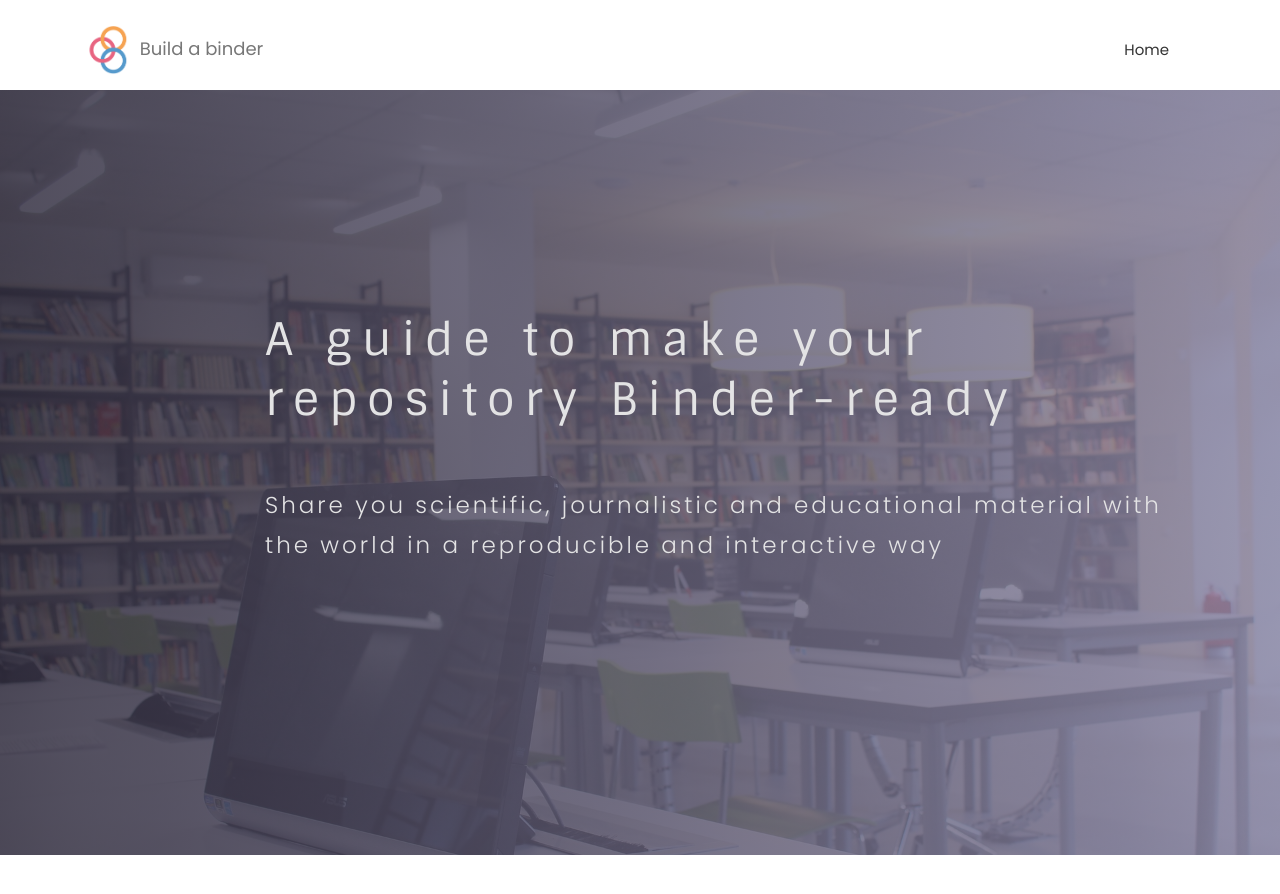
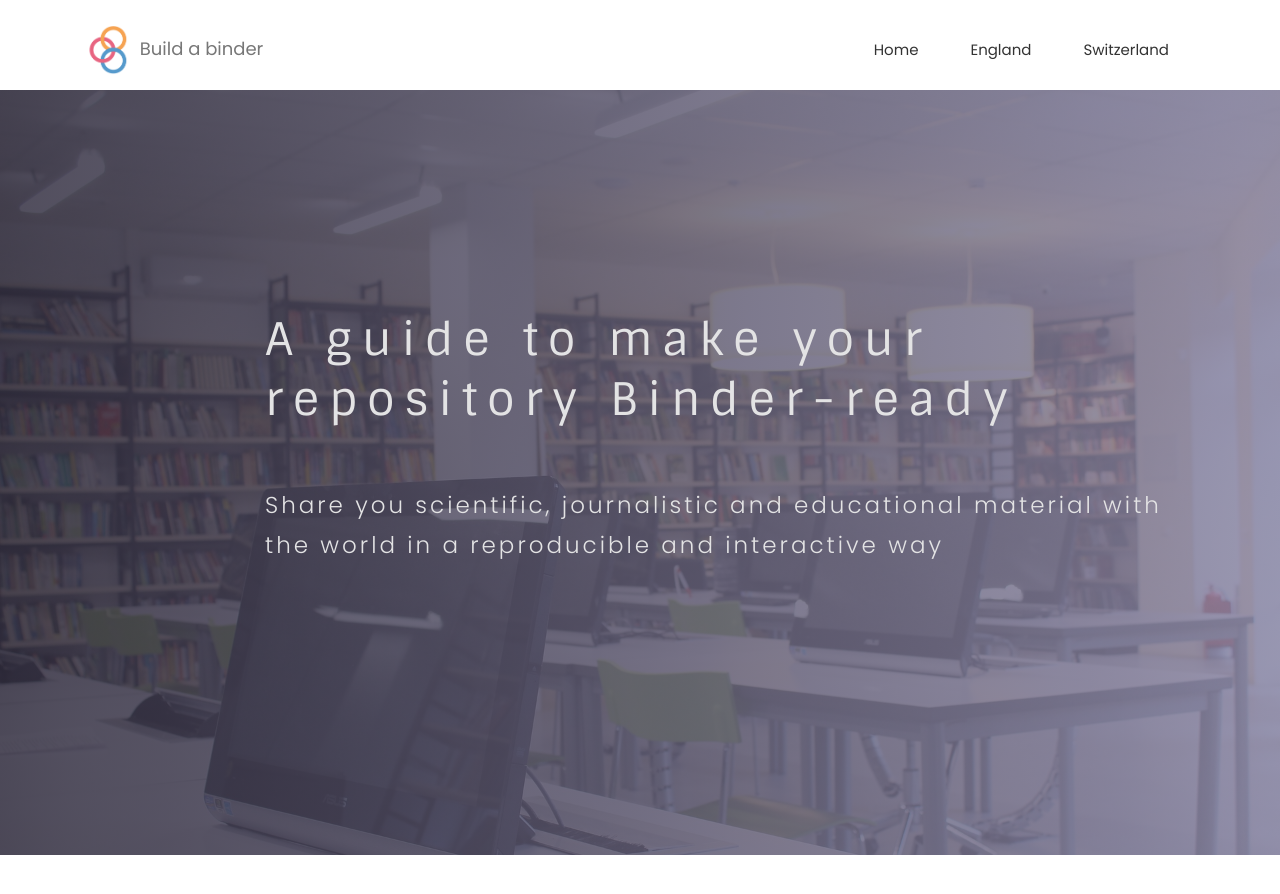
Before and after one commit to Build-a-binder/build-a-binder.github.io, a Jekyll site: the page built from index.html, in a window 1280 px wide and 900 px high. Shown: the top 894 px of the window. Built offline with Jekyll 4.4.1, drawn with Linux system fonts in a browser that asks for light colours; nearby versions of some CDN libraries; some web fonts are replaced.

Commit message:
Add venues to header for quick access
Signed-off-by: Achintya Rao <achintya.rao@cern.ch>

```diff
--- a/_includes/header.html
+++ b/_includes/header.html
@@ -24,8 +24,8 @@
             <div class="collapse navbar-collapse" id="bs-example-navbar-collapse-1">
               <ul class="nav navbar-nav navbar-right">
                 <li><a href="{{ site.baseurl }}/">Home</a></li>
-                <!-- <li><a href="{{ site.baseurl }}/work">About</a></li> -->
-                <!-- <li><a href="{{ site.baseurl }}/blog">Blog</a></li> -->
+                <li><a href="{{ site.baseurl }}/England">England</a></li>
+                <li><a href="{{ site.baseurl }}/Switzerland">Switzerland</a></li>
                 <!-- <li><a href="{{ site.baseurl }}/contact">Contact</a></li> -->
               </ul>
             </div><!-- /.navbar-collapse -->
```
